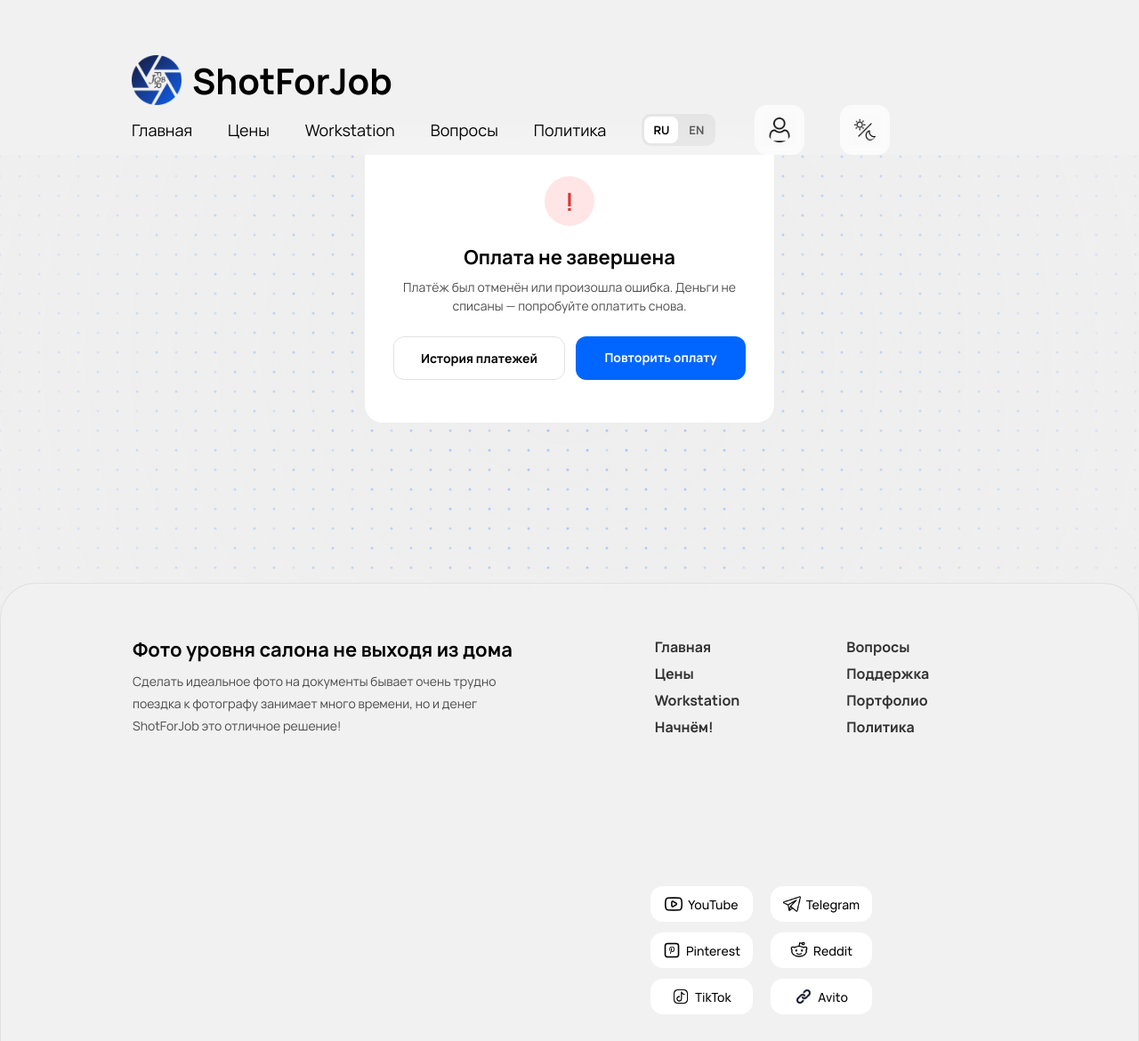
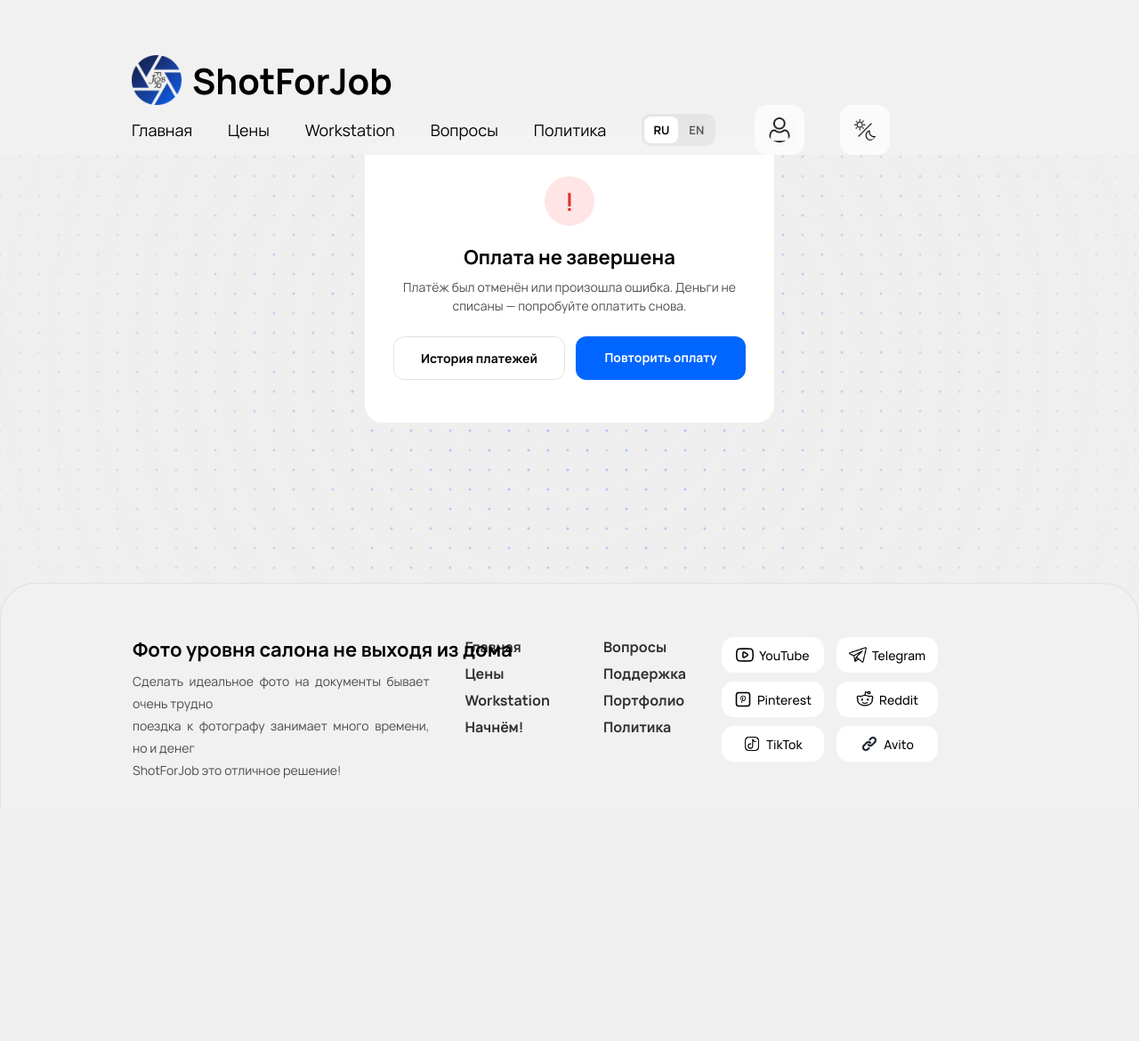
Before and after one commit to Lunarflux-hub/ShotforJob, a Django app: page /billing/fail/ in a window 1280 px wide. Shown: the whole page at 89% size. After the commit the page ends 909 px from the top, so only its background shows below. Run offline with Django 5.2, Linux system fonts and the light colour scheme; parts of the project's set-up code (start-up, migrations or seed data) failed here and were passed over.

Commit message:
fix integration button

```diff
--- a/templates/base.html
+++ b/templates/base.html
@@ -424,11 +424,12 @@
             display: flex;
             flex-wrap: wrap;
             align-items: flex-start;
+            justify-content: space-between;
             padding: 0;
             width: 100%;
             max-width: none;
             margin: 0;
-            gap: 160px;
+            gap: 40px;
         }
         .footer-col {
             flex: 0 1 auto;
@@ -437,9 +438,10 @@
         .footer-col:first-child {
             padding-left: 0px;
             margin-left: 0;
-            flex: 0 0 auto;
-            width: fit-content;
-            min-width: 0;
+            flex: 1 1 240px;
+            width: auto;
+            min-width: 260px;
+            max-width: 380px;
         }
         .footer-col .footer-headline {
             font-weight: 800;
@@ -484,8 +486,8 @@
             flex-direction: column;
             flex-wrap: wrap;
             height: 120px;
-            gap: 0 120px;
-            max-width: 350px;
+            gap: 0 60px;
+            max-width: 260px;
         }
         .footer-col:nth-child(2) ul li {
             flex: 0 0 auto;
@@ -509,12 +511,10 @@
         .footer-col.social-col {
             display: grid;
             grid-template-columns: 1fr 1fr;
-            gap: 12px 20px;
-            max-width: 400px;
+            gap: 10px 14px;
+            max-width: 320px;
             flex: 0 0 auto;
             min-width: 0;
-            margin-left: auto;    /* прижимает к правому краю */
-            margin-right: -20;      /* страховка, чтобы не было лишних отступов */
         }
         .footer-col.social-col .footer-btn {
             width: 100%;
@@ -557,10 +557,10 @@
             .menu ul li a { font-size: 16px; }
             .header-right { gap: 28px; }
             .footer { padding-left: 40px; padding-right: 40px; }
-            .footer-grid { gap: 80px; }
-            .footer-col:first-child { width: fit-content; }
-            .footer-col:nth-child(2) ul { max-width: 280px; height: 110px; gap: 0 80px; }
-            .footer-col.social-col { gap: 10px 16px; max-width: 320px; }
+            .footer-grid { gap: 24px; }
+            .footer-col:first-child { flex-basis: 200px; min-width: 180px; max-width: 300px; }
+            .footer-col:nth-child(2) ul { max-width: 220px; height: 110px; gap: 0 40px; }
+            .footer-col.social-col { gap: 8px 12px; max-width: 280px; }
         }
         @media (max-width: 768px) {
             body { padding: 96px 20px 0 20px; }
```
